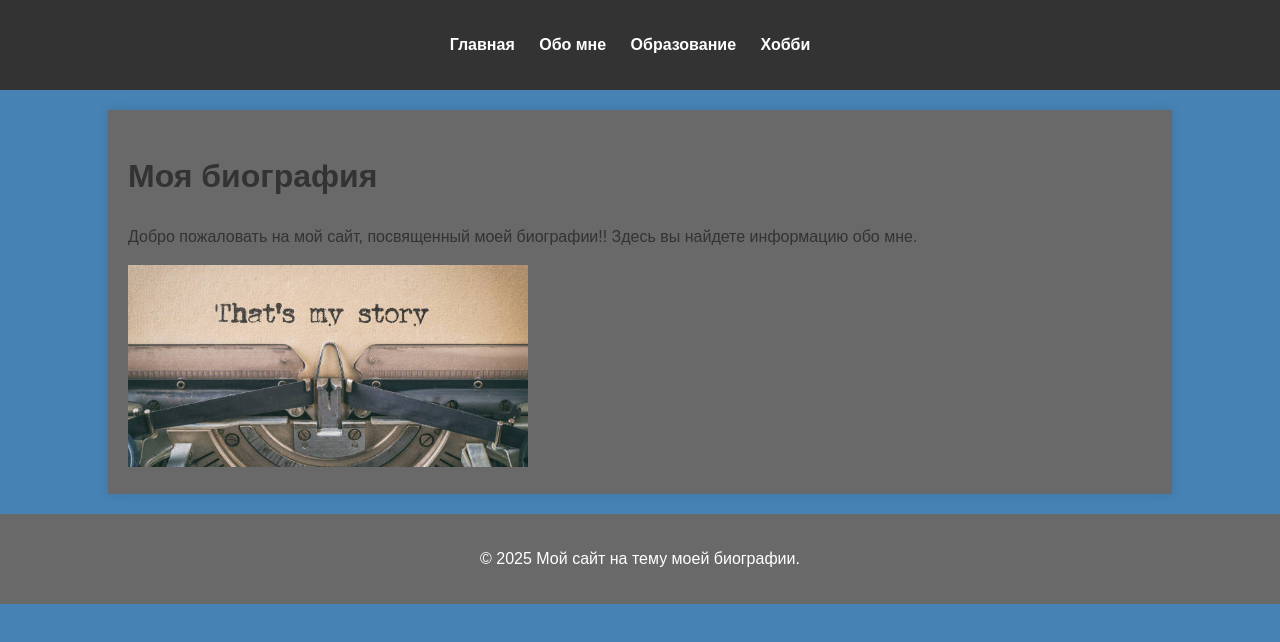
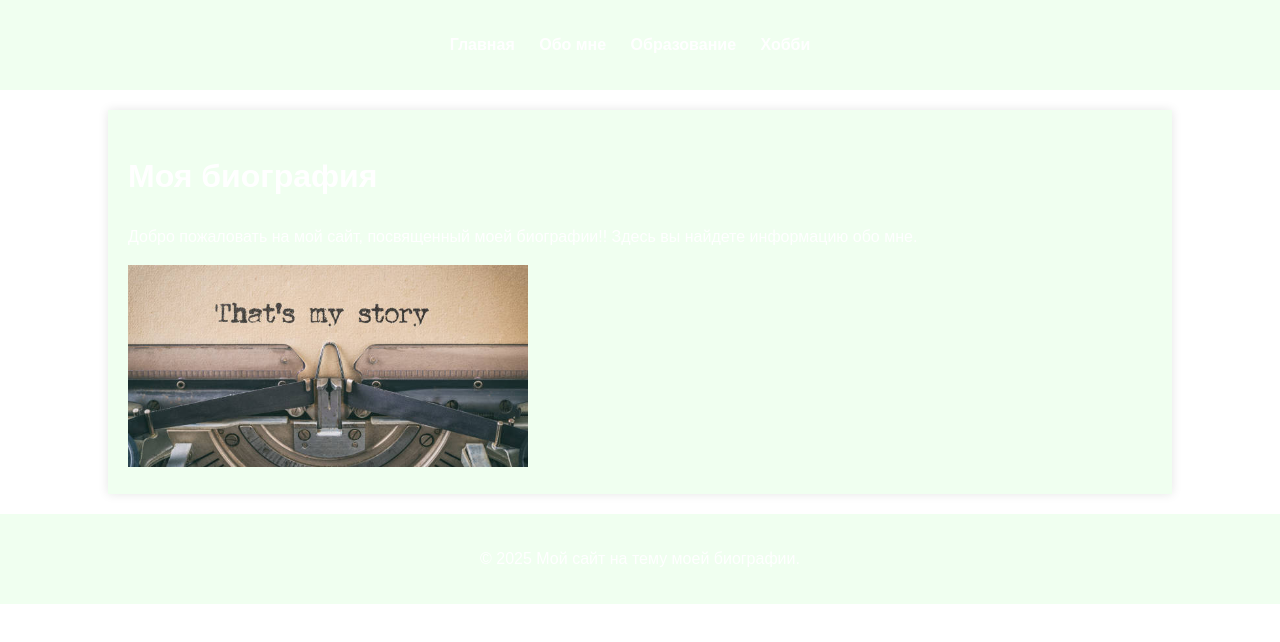
Before and after one commit to Comrade-DOOM/-Comrade-DOOM-.github.io, a plain HTML site: page index.html in a window 1280 px wide. Drawn offline with Linux system fonts and the light colour scheme.

Commit message:
Update style.css

```diff
--- a/style.css
+++ b/style.css
@@ -4,13 +4,13 @@ body {
     line-height: 1.6;
     margin: 0;
     padding: 0;
-    background-color: #4682B4;
-    color: #333;
+    background-color: #FFFFFF;
+    color: #FFFFFF;
 }
 
 
 header {
-    background: #333;
+    background: #F0FFF0;
     color: #fff;
     padding: 1rem 0;
     text-align: center;
@@ -41,7 +41,7 @@ main {
     width: 80%;
     margin: 20px auto;
     padding: 20px;
-    background: #696969;
+    background: #F0FFF0;
     box-shadow: 0 0 10px rgba(0,0,0,0.1);
 }
 
@@ -49,7 +49,7 @@ main {
 footer {
     text-align: center;
     padding: 1rem 0;
-    background: #696969;
+    background: #F0FFF0;
     color: #FFFFFF;
     position: relative;
     bottom: 0;
```
